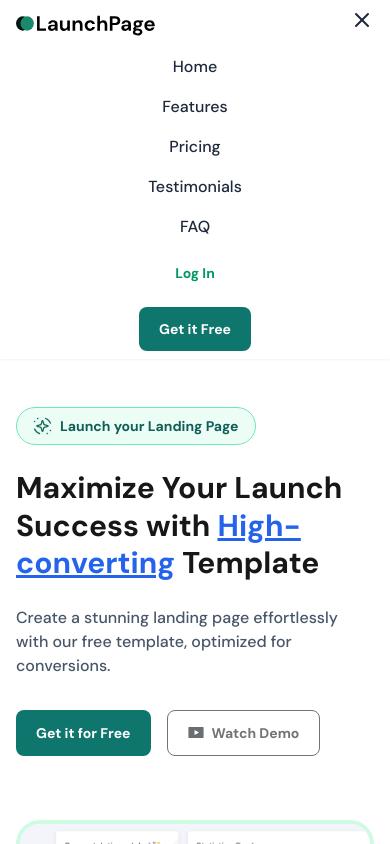
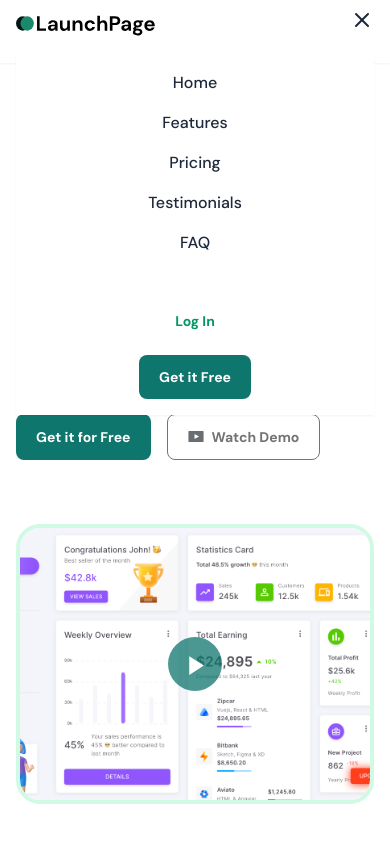
Before and after one commit to Parth263/Next.js-landing-page, a Next.js app in the folder landing-page/: page / in a window 390 px wide. Both pictures are taken after a click on the button 362 px from the left and 20 px from the top of the page. Shown: the top 844 px of the page. Built offline with nearby package versions, Linux system fonts and the light colour scheme.

Commit message:
nav responsive

```diff
--- a/landing-page/src/app/Components/FAQ.tsx
+++ b/landing-page/src/app/Components/FAQ.tsx
@@ -23,7 +23,7 @@ const faqData = [
 
 const FAQSection: React.FC = () => {
   return (
-    <div id="faq" className="max-w-[800px] mx-auto p-4 py-16">
+    <div id="faq" className="max-w-[800px] mx-auto p-4 py-16 items-center">
       <div className="flex flex-col items-center gap-3">
         <Badge text="FAQs" />
         <SectionTitle
@@ -31,7 +31,7 @@ const FAQSection: React.FC = () => {
           description="Get quick answers to common questions about our free Next.js landing page template and resources."
         />
       </div>
-      <div className="mt-4 px-4">
+      <div className="mt-4 px-2">
         {faqData.map((faq, index) => (
           <FAQItem key={index} question={faq.question} answer={faq.answer} />)
         )}
--- a/landing-page/src/app/Components/Navbar.tsx
+++ b/landing-page/src/app/Components/Navbar.tsx
@@ -47,16 +47,8 @@ const Navbar: React.FC = () => {
           </div>
 
           <div className="hidden md:flex items-center">
-            <Button
-              text="Log In"
-              variant="secondary"
-              size="medium"
-            />
-            <Button
-            text="Get it for Free"
-            variant="primary"
-            size="medium"
-            />
+            <Button text="Log In" variant="secondary" size="medium" />
+            <Button text="Get it for Free" variant="primary" size="medium" />
           </div>
 
           <div className="md:hidden">
@@ -71,17 +63,19 @@ const Navbar: React.FC = () => {
 
         {/* Mobile menu */}
         {isMenuOpen && (
-          <div className="md:hidden mt-4 z-50">
-            <div className="flex flex-col gap-4 items-center">
+          <div className="md:hidden mt-4 z-50 relative">
+            <div className="absolute top-0 left-0 w-full bg-white shadow-sm z-50">
+              <div className="flex flex-col gap-4 items-center p-4">
                 {menuItems.map((item) => (
                   <NavItem key={item.name} href={item.href}>
                     {item.name}
                   </NavItem>
                 ))}
               </div>
-            <div className="mt-4 flex flex-col gap-4 items-center">
+              <div className="mt-4 flex flex-col gap-4 items-center p-4">
                 <Button text="Log In" variant="secondary" size="small" />
                 <Button text="Get it Free" variant="primary" size="medium" />
+              </div>
             </div>
           </div>
         )}
--- a/landing-page/src/app/Components/ui/FAQItem.tsx
+++ b/landing-page/src/app/Components/ui/FAQItem.tsx
@@ -12,7 +12,7 @@ const FAQItem: React.FC<FAQItemProps> = ({ question, answer }) => {
   const toggle = () => setIsOpen(!isOpen);
 
   return (
-    <div className="w-[360px]  md:w-[800px] py-4 border-b border-gray-200">
+    <div className="w-[345px] md:w-[800px] py-4 border-b border-gray-200">
       <button className="flex justify-between items-center w-full" onClick={toggle}>
         <h3 className="text-slate-800 text-md font-semibold text-left">{question}</h3>
         <div className={`transform transition-transform ${isOpen ? 'rotate-180' : ''}`}>
--- a/landing-page/src/app/Components/ui/FeatureCard.tsx
+++ b/landing-page/src/app/Components/ui/FeatureCard.tsx
@@ -16,7 +16,7 @@ const FeatureCard: React.FC<FeatureCardProps> = ({
       <img src={iconUrl} alt={`${title} icon`} className="w-6 h-6" />
     </div>
     <div className="flex flex-col gap-2">
-      <div className="text-gray-900 text-[23px] font-bold">{title}</div>
+      <div className="text-gray-900 md:text-2xl text-xl font-bold">{title}</div>
       <div className="text-slate-600 text-base font-medium">{description}</div>
     </div>
   </div>
--- a/landing-page/src/app/Components/ui/SectionTitle.tsx
+++ b/landing-page/src/app/Components/ui/SectionTitle.tsx
@@ -8,7 +8,7 @@ interface SectionTitleProps {
 const SectionTitle: React.FC<SectionTitleProps> = ({ title, description }) => {
   return (
     <div className="flex flex-col items-center gap-2.5 mb-8">
-      <h2 className="text-center text-slate-800 text-3xl md:text-4xl  font-bold leading-10">
+      <h2 className="text-center text-slate-800 text-2xl md:text-4xl  font-bold leading-10">
         {title}
       </h2>
       <p className="text-center text-gray-900 text-base font-medium opacity-70 max-w-[500px]">
--- a/landing-page/src/app/Components/ui/VideoScreen.tsx
+++ b/landing-page/src/app/Components/ui/VideoScreen.tsx
@@ -27,8 +27,8 @@ const VideoScreen: React.FC<VideoScreenProps> = ({
             <Image
               src={thumbnailSrc}
               alt={alt}
-              layout="fill"
-              objectFit="cover"
+              fill
+              style={{ objectFit: 'cover' }}
               className="mix-blend-color-burn"
             />
           </div>
```
Lines whose indentation alone changed are shown as unchanged.
